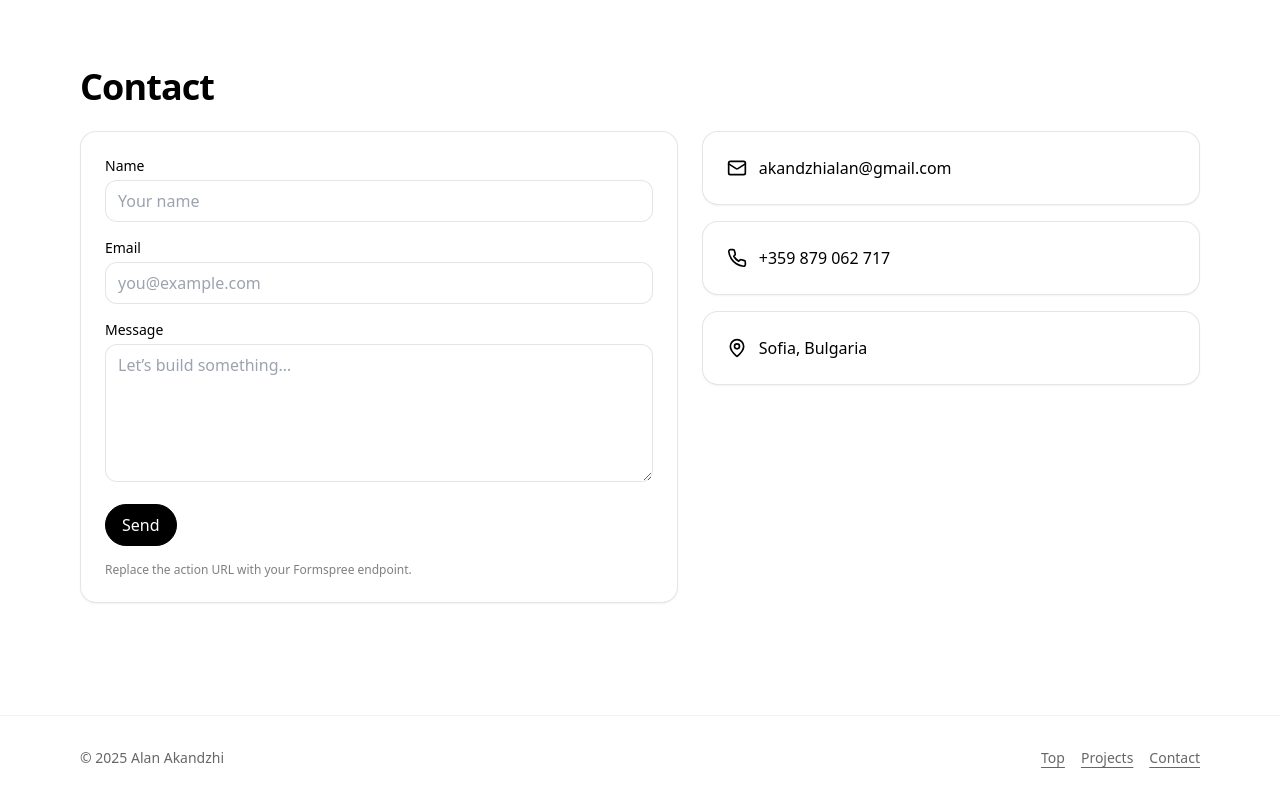
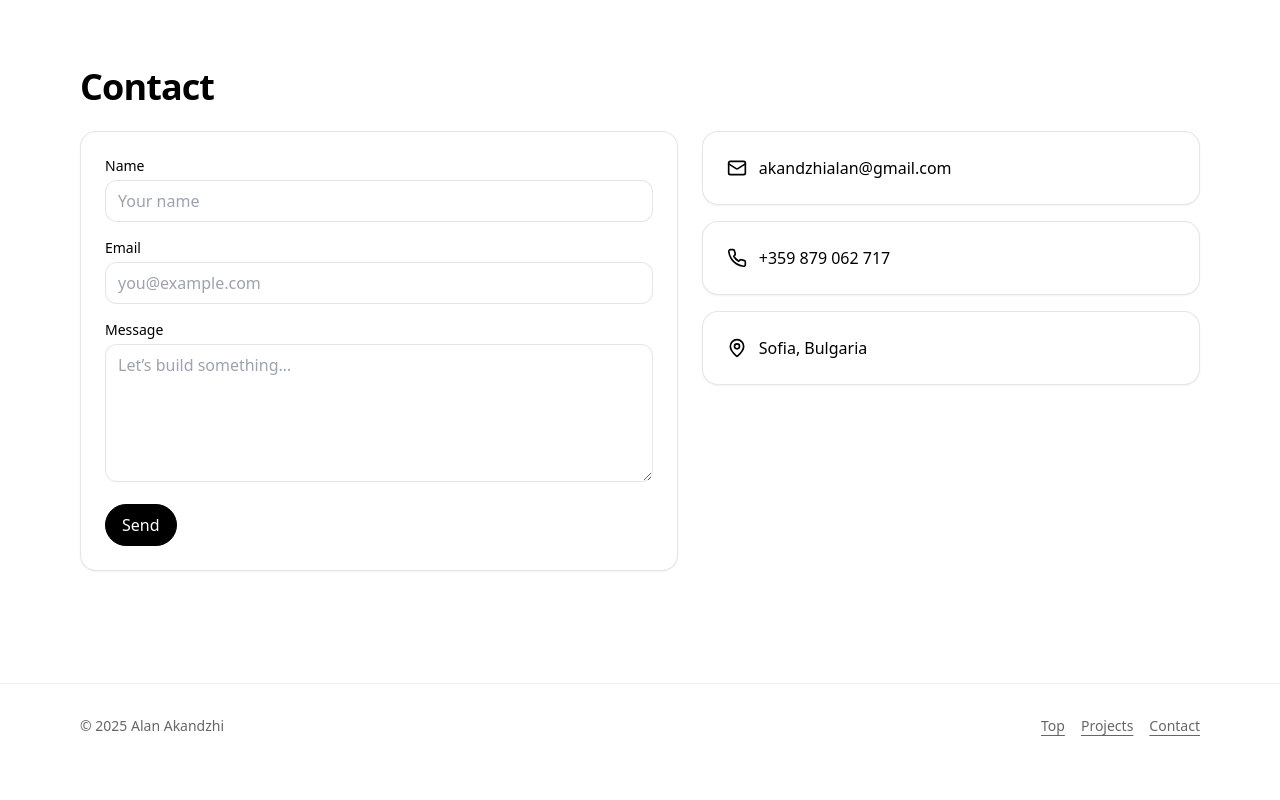
Before and after one commit to AlanAkandzhi/WebPortfolio, a React (Vite) app: page / in a window 1280 px wide. Shown: the part 3773-4573 px from the top of the page. After the commit the page ends 4541 px from the top, so only its background shows below. Built offline with nearby package versions, Linux system fonts and the light colour scheme.

Commit message:
Cleaned up Contact.jsx (removed placeholder Formspree note)

```diff
--- a/src/components/Contact.jsx
+++ b/src/components/Contact.jsx
@@ -22,10 +22,12 @@ export default function Contact() {
             <label htmlFor="message" className="block text-sm mb-1">Message</label>
             <textarea id="message" name="message" rows={5} className="w-full rounded-xl border border-black/10 px-3 py-2 focus:ring-2 focus:ring-black/20" placeholder="Let’s build something…" />
           </div>
-          <button type="submit" className="inline-flex items-center gap-2 px-4 py-2 rounded-full border border-black bg-black text-white hover:translate-y-[-1px] active:translate-y-[0px] transition-transform">
+          <button
+            type="submit"
+            className="inline-flex items-center gap-2 px-4 py-2 rounded-full border border-black bg-black text-white hover:translate-y-[-1px] active:translate-y-[0px] transition-transform"
+          >
             Send
           </button>
-          <p className="text-xs text-black/50">Replace the action URL with your Formspree endpoint.</p>
         </form>
 
         <div className="space-y-4">
```
